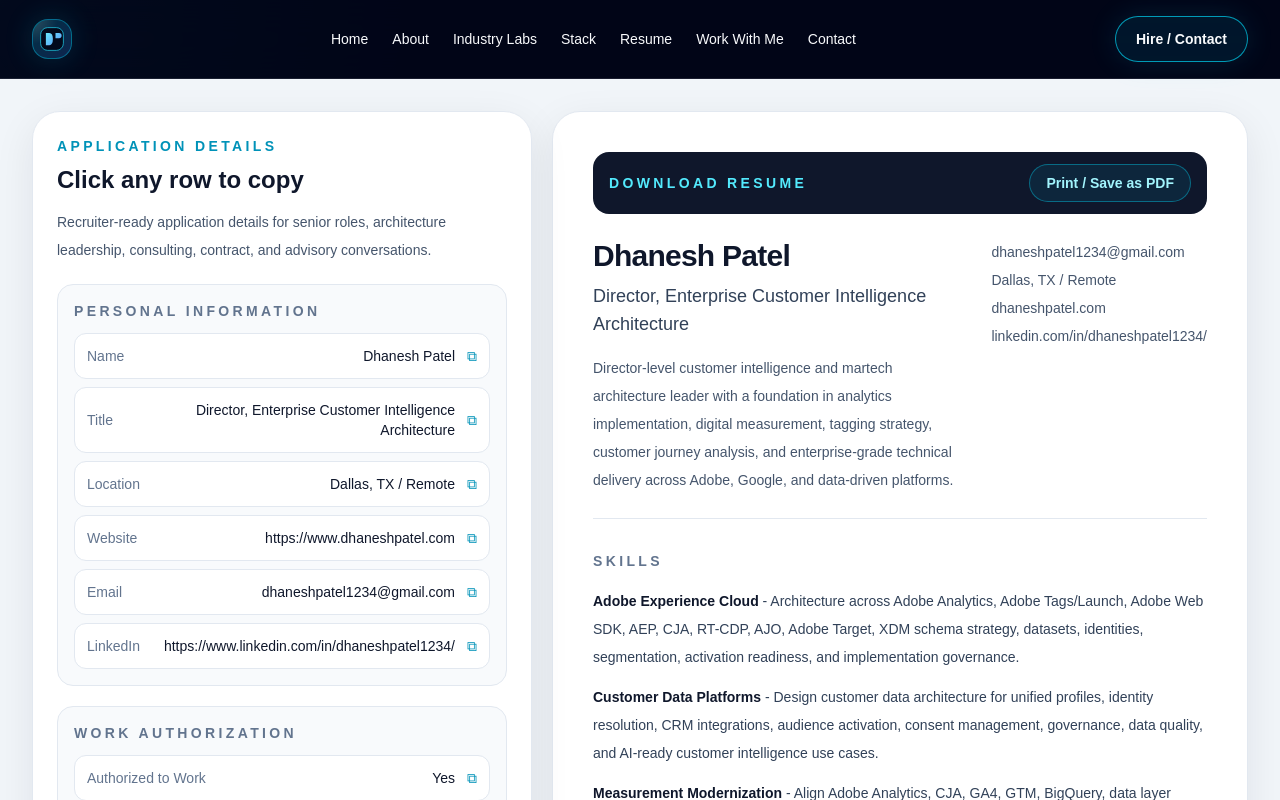
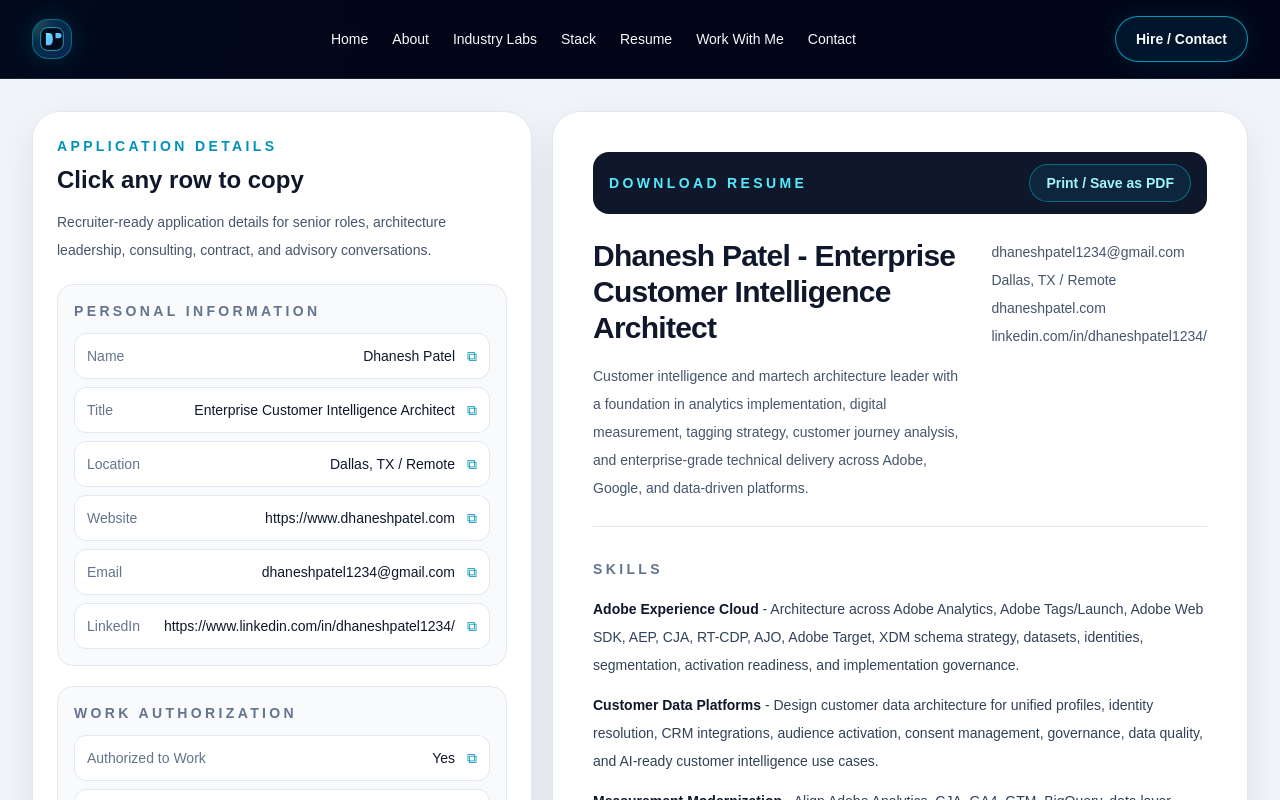
Before and after one commit to dhanesh939/portfolio, a Next.js app: page /resume-director-enterprise-customer-intelligence-architecture in a window 1280 px wide. Shown: the top 800 px of the page. Built offline with nearby package versions, Linux system fonts and the light colour scheme.

Commit message:
Reposition site around enterprise architect brand

```diff
--- a/src/app/about/page.tsx
+++ b/src/app/about/page.tsx
@@ -6,8 +6,8 @@
 import { siteConfig } from "@/lib/content";
 
 export const metadata: Metadata = {
-  title: `About | ${siteConfig.name}`,
-  description: "Director-level customer intelligence and martech architecture leader focused on Adobe Experience Cloud, Google, customer data, personalization, and AI-ready systems.",
+  title: "About Dhanesh Patel | Customer Intelligence & Martech Architect",
+  description: "Customer intelligence and martech architect focused on Adobe Experience Cloud, Google, customer data, personalization, and AI-ready systems.",
 };
 
 export default function AboutPage() {
@@ -23,7 +23,7 @@
         </p>
         <div className="mt-8 flex flex-wrap gap-3">
           <Button href="/industry-labs">Explore Labs</Button>
-          <Button href="/resume-director-enterprise-customer-intelligence-architecture" variant="secondary">View Director Resume</Button>
+          <Button href="/resume-director-enterprise-customer-intelligence-architecture" variant="secondary">View Resume</Button>
         </div>
       </section>
 
--- a/src/app/contact/page.tsx
+++ b/src/app/contact/page.tsx
@@ -6,7 +6,7 @@
 import { siteConfig } from "@/lib/content";
 
 export const metadata: Metadata = {
-  title: `Contact Dhanesh Patel | Customer Intelligence & Martech Architect`,
+  title: "Contact Dhanesh Patel | Customer Intelligence & Martech Architect",
   description: "Contact Dhanesh Patel regarding senior roles, architecture leadership, consulting, contract projects, and advisory work.",
 };
 
@@ -33,7 +33,7 @@
                 </Link>
               </li>
               <li>Location: Dallas, TX / Remote</li>
-              <li>Best fit for outreach: senior roles, architecture leadership, Adobe/Google martech, measurement modernization, consulting engagements, and contract support</li>
+              <li>Best fit for outreach: senior analytics, martech architecture, Adobe/Google measurement modernization, customer data strategy, consulting, advisory, and architecture review opportunities.</li>
             </ul>
           </Card>
           <Card>
--- a/src/app/industry-labs/page.tsx
+++ b/src/app/industry-labs/page.tsx
@@ -16,7 +16,7 @@
       <section className="rounded-[2rem] border border-white/10 bg-[linear-gradient(135deg,_rgba(15,23,42,0.95),_rgba(2,6,23,0.95))] p-8 shadow-[0_30px_80px_rgba(2,6,23,0.3)] sm:p-10 lg:p-12">
         <SectionHeader
           eyebrow="Industry Labs"
-          title="Director-level strategy studies and reference architectures"
+          title="Strategy studies and reference architectures"
           subtitle="These are public thinking artifacts for enterprise customer intelligence, Adobe + Google measurement modernization, consent-aware data design, personalization, and AI-ready customer data systems."
         />
         <Card className="mt-8">
--- a/src/app/layout.tsx
+++ b/src/app/layout.tsx
@@ -17,11 +17,11 @@
 export const metadata: Metadata = {
   metadataBase: new URL("https://dhaneshpatel.com"),
   title: {
-    default: "Dhanesh Patel | Director, Enterprise Customer Intelligence Architecture",
-    template: "%s | Dhanesh Patel",
+    default: "Dhanesh Patel | Enterprise Customer Intelligence Architect",
+    template: "%s",
   },
   description:
-    "Director-level customer intelligence and martech architecture leader helping enterprise brands design trusted customer data systems across Adobe Experience Cloud, Google, analytics, consent, personalization, and AI-readiness.",
+    "Enterprise customer intelligence architect helping enterprise teams design trusted customer data systems across Adobe Experience Cloud, Google, analytics, consent, personalization, and AI-ready data.",
   alternates: {
     canonical: "https://dhaneshpatel.com",
   },
@@ -35,18 +35,18 @@
     follow: true,
   },
   openGraph: {
-    title: "Dhanesh Patel | Director, Enterprise Customer Intelligence Architecture",
+    title: "Dhanesh Patel | Enterprise Customer Intelligence Architect",
     description:
-      "Director-level customer intelligence and martech architecture leader helping enterprise brands design trusted customer data systems across Adobe Experience Cloud, Google, analytics, consent, personalization, and AI-readiness.",
+      "Enterprise customer intelligence architect helping enterprise teams design trusted customer data systems across Adobe Experience Cloud, Google, analytics, consent, personalization, and AI-ready data.",
     type: "website",
     url: "https://dhaneshpatel.com",
     images: [{ url: "/og-image.svg" }],
   },
   twitter: {
     card: "summary_large_image",
-    title: "Dhanesh Patel | Director, Enterprise Customer Intelligence Architecture",
+    title: "Dhanesh Patel | Enterprise Customer Intelligence Architect",
     description:
-      "Director-level customer intelligence and martech architecture leader helping enterprise brands design trusted customer data systems across Adobe Experience Cloud, Google, analytics, consent, personalization, and AI-readiness.",
+      "Enterprise customer intelligence architect helping enterprise teams design trusted customer data systems across Adobe Experience Cloud, Google, analytics, consent, personalization, and AI-ready data.",
     images: ["/og-image.svg"],
   },
 };
--- a/src/app/page.tsx
+++ b/src/app/page.tsx
@@ -4,7 +4,6 @@
 import { CTASection } from "@/components/CTASection";
 import { FrameworkFlow } from "@/components/FrameworkFlow";
 import { Hero } from "@/components/Hero";
-import { ImageGallery } from "@/components/ImageGallery";
 import { IndustryLabCard } from "@/components/IndustryLabCard";
 import { ProofBar } from "@/components/ProofBar";
 import { SectionHeader } from "@/components/SectionHeader";
@@ -19,11 +18,11 @@
 } from "@/lib/content";
 
 export const metadata: Metadata = {
-  title: `Dhanesh Patel | Director, Enterprise Customer Intelligence Architecture`,
+  title: "Dhanesh Patel | Enterprise Customer Intelligence Architect",
   description:
-    "Director-level customer intelligence and martech architecture leader helping enterprise brands design trusted customer data systems across Adobe Experience Cloud, Google, analytics, consent, personalization, and AI-readiness.",
+    "Enterprise customer intelligence architect helping enterprise teams design trusted customer data systems across Adobe Experience Cloud, Google, analytics, consent, personalization, and AI-ready data.",
   openGraph: {
-    title: `Dhanesh Patel | Director, Enterprise Customer Intelligence Architecture`,
+    title: "Dhanesh Patel | Enterprise Customer Intelligence Architect",
     description: siteConfig.description,
     type: "website",
     url: "https://dhaneshpatel.com",
@@ -44,20 +43,19 @@
   return (
     <main className="mx-auto flex w-full max-w-7xl flex-col gap-8 px-4 py-8 sm:px-6 lg:px-8 lg:py-12">
       <Hero
-        eyebrow="Director, Enterprise Customer Intelligence Architecture"
-        title="Director, Enterprise Customer Intelligence Architecture"
-        headline="I help enterprise brands turn fragmented digital behavior into trusted customer intelligence."
-        intro="I design customer data, measurement, journey analytics, consent, identity, personalization, and activation systems across Adobe Experience Cloud and Google’s marketing and data stack. My work helps teams move from disconnected tracking and inconsistent reporting to governed, AI-ready customer data that supports better decisions and scalable activation."
+        eyebrow="ENTERPRISE CUSTOMER INTELLIGENCE ARCHITECT"
+        title="Enterprise Customer Intelligence Architect"
+        headline="I help enterprise teams turn fragmented digital behavior into trusted customer intelligence."
+        intro="I design customer data, measurement, journey analytics, consent, identity, personalization, and activation systems across Adobe Experience Cloud and Google's marketing/data stack. My work helps teams move from disconnected tracking and inconsistent reporting to governed customer data that supports better decisions, scalable activation, and AI-ready experiences."
         buttons={[
-          { label: "Director Resume", href: "/resume-director-enterprise-customer-intelligence-architecture" },
+          { label: "View Resume", href: "/resume-director-enterprise-customer-intelligence-architecture" },
           { label: "Explore Industry Labs", href: "/industry-labs" },
-          { label: "Work With Me", href: "/work-with-me" },
+          { label: "Start a Conversation", href: "/contact" },
         ]}
-        proofLine="Director-level customer intelligence & martech architecture · Adobe Analytics Architect Expert · Dallas / Remote"
+        proofLine="Adobe Analytics Architect Expert | Adobe + Google Martech | Customer Data & Measurement Architecture | Dallas / Remote"
       />
 
       <ProofBar items={proofItems} />
-      <ImageGallery />
 
       <section className="space-y-6">
         <SectionHeader
@@ -97,7 +95,7 @@
         />
         <div className="rounded-[2rem] border border-white/10 bg-slate-900/70 p-6 shadow-[0_20px_60px_rgba(2,6,23,0.25)] sm:p-8">
           <div className="mb-8 flex flex-wrap gap-3 text-sm font-semibold uppercase tracking-[0.24em] text-cyan-200">
-            <span>Collect</span><span>→</span><span>Govern</span><span>→</span><span>Stitch</span><span>→</span><span>Analyze</span><span>→</span><span>Activate</span><span>→</span><span>Optimize</span>
+            <span>Collect</span><span>-&gt;</span><span>Govern</span><span>-&gt;</span><span>Stitch</span><span>-&gt;</span><span>Analyze</span><span>-&gt;</span><span>Activate</span><span>-&gt;</span><span>Optimize</span>
           </div>
           <FrameworkFlow steps={frameworkSteps} />
         </div>
@@ -107,7 +105,7 @@
         <SectionHeader
           eyebrow="Industry Labs"
           title="Public strategy studies and reference architectures"
-          subtitle="These are not confidential client case studies. They are Director-level thought leadership artifacts that show how I approach modern customer data problems."
+          subtitle="These are not confidential client case studies. They are public thought leadership artifacts that show how I approach modern customer data problems."
         />
         <div className="grid gap-5 lg:grid-cols-2">
           {labsPreview.map((lab) => (
@@ -120,7 +118,11 @@
       </section>
 
       <section className="space-y-6">
-        <SectionHeader eyebrow="Stack" title="The stack behind trusted customer intelligence" subtitle="Adobe, Google, customer data architecture, analytics engineering, and governance all work best when they are connected to one operating model." />
+        <SectionHeader
+          eyebrow="Stack"
+          title="The stack behind trusted customer intelligence"
+          subtitle="Adobe, Google, customer data architecture, analytics engineering, and governance all work best when they are connected to one operating model."
+        />
         <StackGrid categories={stackCategories} />
       </section>
 
@@ -143,7 +145,7 @@
 
       <CTASection
         title="Open to the right opportunity"
-        description="I’m interested in senior roles, architecture leadership, consulting, contract projects, and advisory work where I can help teams improve customer data, measurement, Adobe + Google architecture, AEP/CJA readiness, personalization, or AI-ready data strategy."
+        description="I'm interested in senior roles, architecture leadership, consulting, contract projects, and advisory work where I can help teams improve customer data, measurement, Adobe + Google architecture, AEP/CJA readiness, personalization, or AI-ready data strategy."
         href="/work-with-me"
         buttonLabel="Start a Conversation"
       />
--- a/src/app/resume-director-enterprise-customer-intelligence-architecture/page.tsx
+++ b/src/app/resume-director-enterprise-customer-intelligence-architecture/page.tsx
@@ -4,9 +4,9 @@
 import { siteConfig } from "@/lib/content";
 
 export const metadata: Metadata = {
-  title: `Director Resume | ${siteConfig.name} | Enterprise Customer Intelligence Architecture`,
+  title: "Resume | Dhanesh Patel | Enterprise Customer Intelligence Architect",
   description:
-    "Resume and application details for Dhanesh Patel, Director-level enterprise customer intelligence architect specializing in Adobe Experience Cloud, AEP, CJA, RT-CDP, AJO, Target, GA4, BigQuery, and AI-ready customer data.",
+    "Resume and application details for Dhanesh Patel, enterprise customer intelligence architect specializing in Adobe Experience Cloud, AEP, CJA, RT-CDP, AJO, Target, GA4, BigQuery, and AI-ready customer data.",
 };
 
 const detailSections = [
@@ -14,7 +14,7 @@
     title: "Personal Information",
     rows: [
       { label: "Name", value: "Dhanesh Patel" },
-      { label: "Title", value: "Director, Enterprise Customer Intelligence Architecture" },
+      { label: "Title", value: "Enterprise Customer Intelligence Architect" },
       { label: "Location", value: "Dallas, TX / Remote" },
       { label: "Website", value: "https://www.dhaneshpatel.com" },
       { label: "Email", value: "dhaneshpatel1234@gmail.com" },
@@ -167,10 +167,9 @@
             <header className="border-b border-slate-200 pb-6">
               <div className="flex flex-col gap-6 lg:flex-row lg:items-start lg:justify-between">
                 <div>
-                  <h1 className="text-3xl font-semibold tracking-tight text-slate-900">Dhanesh Patel</h1>
-                  <p className="mt-2 text-lg font-medium text-slate-700">Director, Enterprise Customer Intelligence Architecture</p>
+                  <h1 className="text-3xl font-semibold tracking-tight text-slate-900">Dhanesh Patel - Enterprise Customer Intelligence Architect</h1>
                   <p className="mt-4 max-w-3xl text-sm leading-7 text-slate-600">
-                    Director-level customer intelligence and martech architecture leader with a foundation in analytics implementation, digital measurement, tagging strategy, customer journey analysis, and enterprise-grade technical delivery across Adobe, Google, and data-driven platforms.
+                    Customer intelligence and martech architecture leader with a foundation in analytics implementation, digital measurement, tagging strategy, customer journey analysis, and enterprise-grade technical delivery across Adobe, Google, and data-driven platforms.
                   </p>
                 </div>
                 <div className="text-sm leading-7 text-slate-600">
--- a/src/app/work-with-me/page.tsx
+++ b/src/app/work-with-me/page.tsx
@@ -6,7 +6,8 @@
 
 export const metadata: Metadata = {
   title: `Work With Me | ${siteConfig.name}`,
-  description: "Senior roles, architecture leadership, consulting, contract opportunities, and advisory work across enterprise customer intelligence architecture, Adobe Experience Cloud, martech modernization, and AI-ready customer data.",
+  description:
+    "Senior roles, architecture leadership, consulting, contract opportunities, and advisory work across enterprise customer intelligence architecture, Adobe Experience Cloud, martech modernization, and AI-ready customer data.",
 };
 
 export default function WorkWithMePage() {
@@ -15,13 +16,16 @@
       <section className="rounded-[2rem] border border-white/10 bg-[linear-gradient(135deg,_rgba(15,23,42,0.95),_rgba(2,6,23,0.95))] p-8 shadow-[0_30px_80px_rgba(2,6,23,0.3)] sm:p-10 lg:p-12">
         <SectionHeader
           eyebrow="Work with me"
-          title="Work with a Director-level Customer Intelligence Architect"
-          subtitle="I help teams modernize customer data, measurement, analytics, personalization, and AI-readiness across Adobe and Google ecosystems, and I am open to the right opportunity across full-time, contract, consulting, and advisory work."
+          title="Work with an Enterprise Customer Intelligence Architect"
+          subtitle="I'm open to the right opportunity across full-time roles, contract projects, consulting, and advisory work where I can help teams improve customer data, measurement, Adobe + Google architecture, AEP/CJA readiness, personalization, or AI-ready data strategy."
         />
       </section>
 
       <section className="space-y-6">
-        <SectionHeader eyebrow="Full-time leadership roles" title="Best fit for organizations that need someone who can bridge marketing, analytics, product, engineering, data, privacy, and executive stakeholders." />
+        <SectionHeader
+          eyebrow="Full-time leadership roles"
+          title="Best fit for organizations that need someone who can bridge marketing, analytics, product, engineering, data, privacy, and executive stakeholders."
+        />
         <div className="grid gap-4 md:grid-cols-2 xl:grid-cols-3">
           {fullTimeRoles.map((role) => (
             <Card key={role}>
@@ -43,7 +47,12 @@
         </div>
       </section>
 
-      <CTASection title="Open to the right opportunity" description="I’m interested in senior roles, architecture leadership, consulting, contract projects, and advisory work where I can help teams improve customer data, measurement, Adobe + Google architecture, AEP/CJA readiness, personalization, or AI-ready data strategy." href="/contact" buttonLabel="Start a Conversation" />
+      <CTASection
+        title="Open to the right opportunity"
+        description="I'm interested in senior roles, architecture leadership, consulting, contract projects, and advisory work where I can help teams improve customer data, measurement, Adobe + Google architecture, AEP/CJA readiness, personalization, or AI-ready data strategy."
+        href="/contact"
+        buttonLabel="Start a Conversation"
+      />
     </main>
   );
 }
--- a/src/components/Footer.tsx
+++ b/src/components/Footer.tsx
@@ -9,11 +9,11 @@
     <footer className="border-t border-white/10 bg-slate-950/80">
       <div className="mx-auto grid max-w-7xl gap-8 px-4 py-10 sm:px-6 lg:grid-cols-[1.2fr_0.8fr] lg:px-8">
         <div>
-          <Logo className="mb-5" />
+          <Logo compact className="mb-5" />
           <p className="text-lg font-semibold text-white">{siteConfig.name}</p>
-          <p className="mt-2 text-sm uppercase tracking-[0.26em] text-cyan-300">{siteConfig.title}</p>
-          <p className="mt-4 max-w-xl text-sm leading-7 text-slate-400">{siteConfig.location}</p>
-          <p className="mt-2 text-sm leading-7 text-slate-400">Email: {siteConfig.email}</p>
+          <p className="mt-2 text-sm uppercase tracking-[0.26em] text-cyan-300">Enterprise Customer Intelligence Architect</p>
+          <p className="mt-4 max-w-xl text-sm leading-7 text-slate-400">Dallas, TX / Remote</p>
+          <p className="mt-2 text-sm leading-7 text-slate-400">Email: dhaneshpatel1234@gmail.com</p>
         </div>
         <div>
           <p className="text-sm font-semibold uppercase tracking-[0.25em] text-slate-400">Navigate</p>
@@ -27,7 +27,7 @@
         </div>
       </div>
       <div className="border-t border-white/10 px-4 py-4 text-center text-sm text-slate-500 sm:px-6 lg:px-8">
-        © {currentYear} {siteConfig.name}. All rights reserved.
+        (c) {currentYear} {siteConfig.name}. All rights reserved.
       </div>
     </footer>
   );
--- a/src/components/ImageGallery.tsx
+++ /dev/null
@@ -1,33 +0,0 @@
-export function ImageGallery() {
-  const gallery = [
-    "/gallery-01.jpg",
-    "/gallery-02.jpg",
-    "/gallery-03.jpg",
-    "/gallery-04.jpg",
-  ];
-
-  return (
-    <section className="grid gap-6 lg:grid-cols-[0.9fr_1.1fr]">
-      <div className="rounded-[2rem] border border-white/10 bg-slate-900/80 p-6 shadow-[0_20px_60px_rgba(2,6,23,0.25)]">
-        <div className="relative overflow-hidden rounded-[2rem] border border-cyan-400/10 bg-slate-950/70 p-4">
-          <img src="/headshot.jpg" alt="Dhanesh Patel" className="h-full w-full rounded-[1.5rem] object-cover" />
-          <div className="pointer-events-none absolute inset-0 rounded-[1.5rem] bg-[radial-gradient(circle_at_top_left,rgba(34,211,238,0.24),transparent_35%)]" />
-        </div>
-        <div className="mt-6 space-y-4">
-          <p className="text-sm uppercase tracking-[0.3em] text-cyan-300">Personal brand</p>
-          <h2 className="text-3xl font-semibold text-white">A polished presence with a human touch.</h2>
-          <p className="text-slate-400">
-            This section introduces the personal view behind the architecture work, with a headshot and gallery that reinforce the senior, consulting-first positioning.
-          </p>
-        </div>
-      </div>
-      <div className="grid gap-4 sm:grid-cols-2">
-        {gallery.map((src) => (
-          <div key={src} className="overflow-hidden rounded-[1.75rem] border border-white/10 bg-slate-900/70 shadow-[0_20px_60px_rgba(2,6,23,0.18)]">
-            <img src={src} alt="Dhanesh Patel portfolio" className="h-full w-full object-cover" />
-          </div>
-        ))}
-      </div>
-    </section>
-  );
-}
--- a/src/components/Logo.tsx
+++ b/src/components/Logo.tsx
@@ -22,7 +22,7 @@
       {!compact ? (
         <div>
           <p className="text-sm font-semibold tracking-[0.2em] text-white uppercase">Dhanesh Patel</p>
-          <p className="text-xs text-slate-400">Director, Enterprise Customer Intelligence Architecture</p>
+          <p className="text-xs text-slate-400">Enterprise Customer Intelligence Architect</p>
         </div>
       ) : null}
     </div>
--- a/src/lib/content.ts
+++ b/src/lib/content.ts
@@ -1,11 +1,11 @@
 export const siteConfig = {
   name: "Dhanesh Patel",
-  title: "Director, Enterprise Customer Intelligence Architecture",
+  title: "Enterprise Customer Intelligence Architect",
   location: "Dallas, TX / Remote",
   email: "dhaneshpatel1234@gmail.com",
   linkedin: "https://www.linkedin.com/in/dhaneshpatel1234/",
   description:
-    "Director-level customer intelligence and martech architecture leader helping enterprise brands design trusted customer data systems across Adobe Experience Cloud, Google, analytics, consent, personalization, and AI-readiness.",
+    "Enterprise customer intelligence architect helping enterprise teams design trusted customer data systems across Adobe Experience Cloud, Google, analytics, consent, personalization, and AI-ready data.",
 };
 
 export const navLinks = [
@@ -19,7 +19,7 @@
 ];
 
 export const proofItems = [
-  "Director-level customer intelligence & martech architecture",
+  "Enterprise customer intelligence architecture",
   "Adobe Analytics Architect Expert",
   "Adobe Experience Cloud | AEP | CJA | RT-CDP | AJO | Target",
   "GA4 | BigQuery | Looker | SQL",
```
